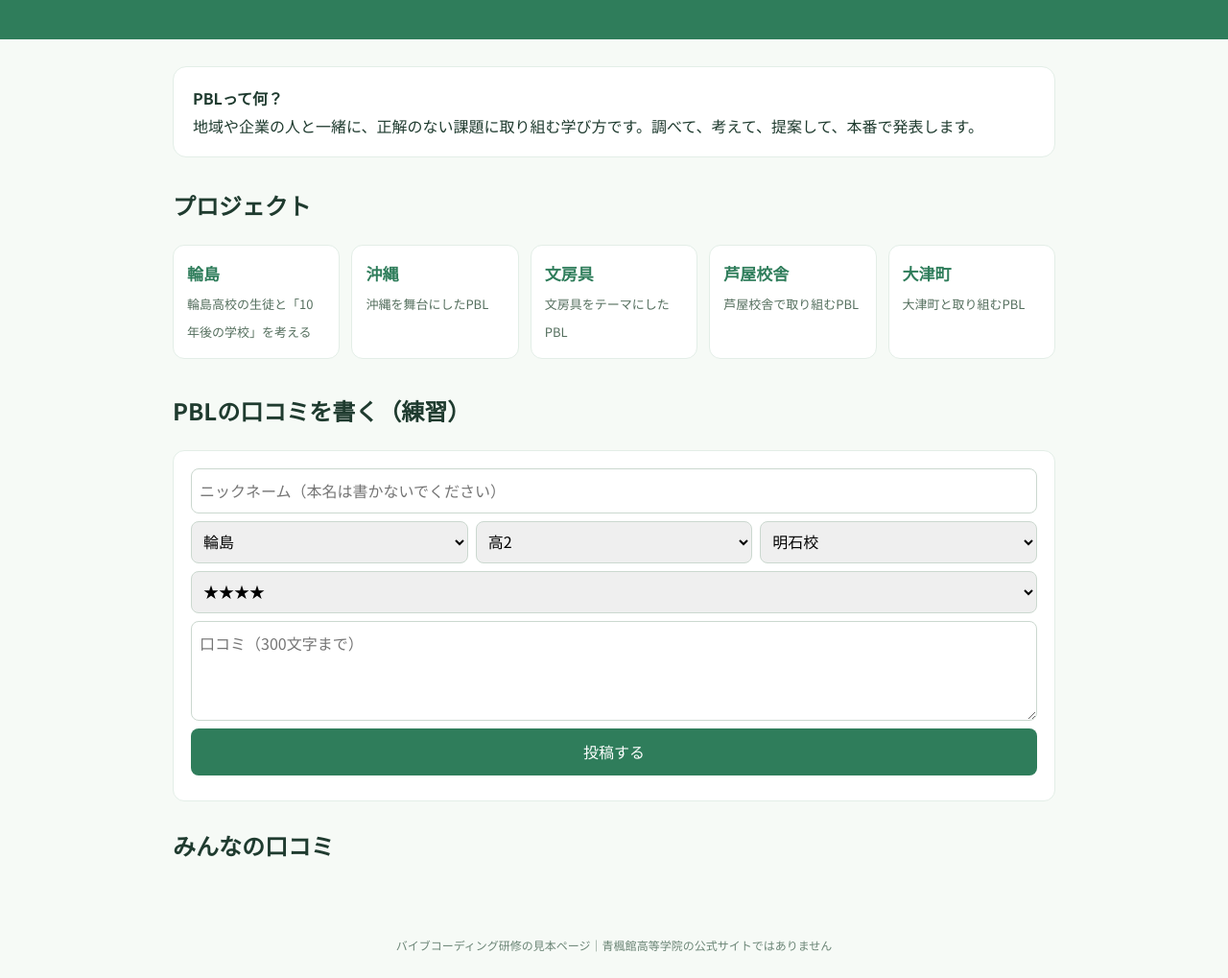
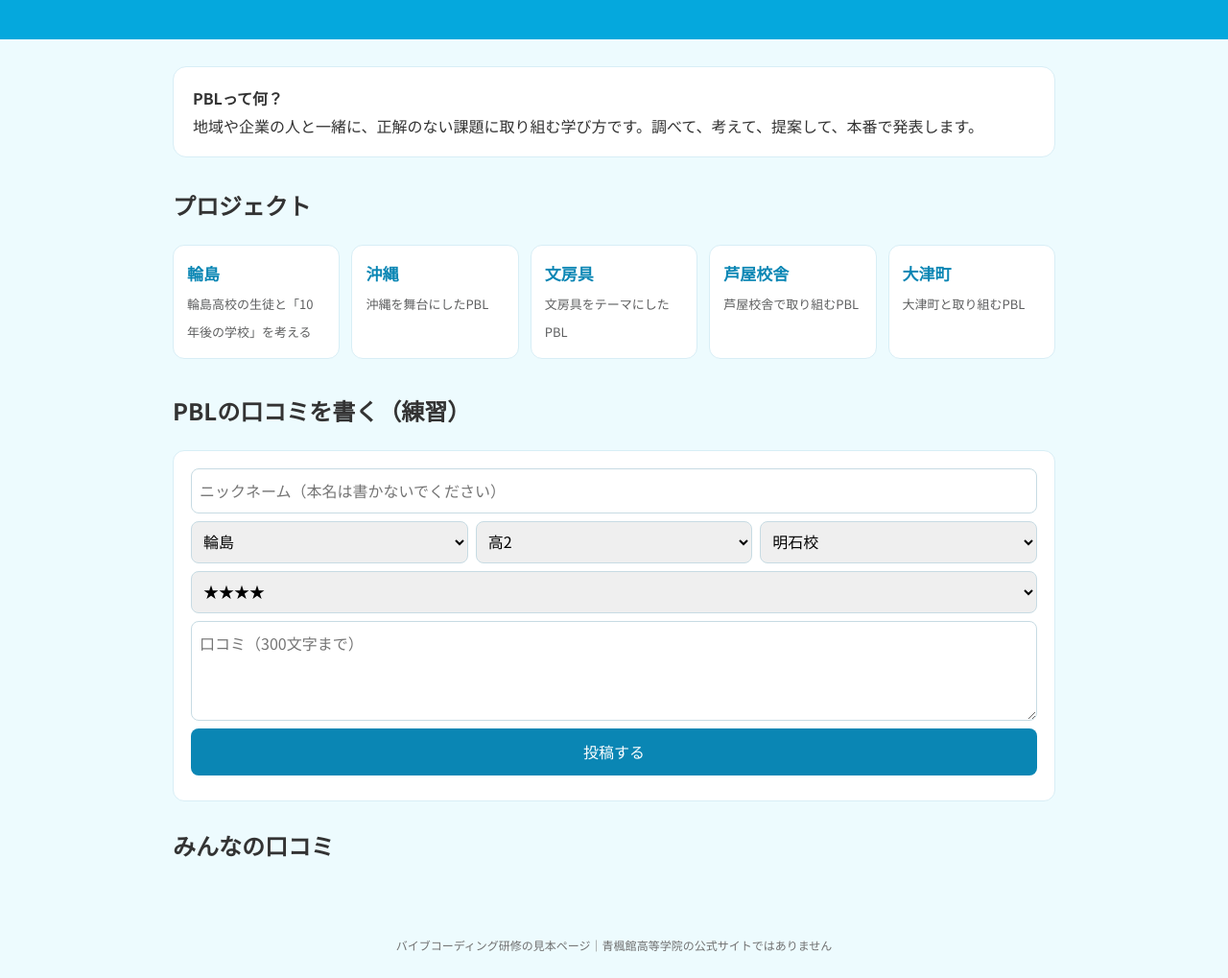
Before and after one commit to Teru2129/vibe-coding-kenshu, a plain HTML site: page lp.html in a window 1280 px wide. Shown: the part 189-1208 px from the top of the page at 96% size. Drawn offline with Linux system fonts and the light colour scheme; a script that the page names is missing.

Commit message:
Update styles in lp.html for improved design

```diff
--- a/lp.html
+++ b/lp.html
@@ -6,22 +6,22 @@
 <link href="https://fonts.googleapis.com/css2?family=Noto+Sans+JP:wght@400;700;900&display=swap" rel="stylesheet">
 <script src="config.js"></script>
 <style>
-body{margin:0;font-family:"Noto Sans JP",sans-serif;color:#1f3b2f;background:#f6faf6;line-height:1.8}
+body{margin:0;font-family:"Noto Sans JP",sans-serif;color:#333333;background:#edfbfe;line-height:1.8}
 .note-bar{background:#fff7e6;color:#8a5a00;font-size:13px;text-align:center;padding:6px}
-.hero{background:#2f7d5b;color:#fff;padding:56px 20px 44px;text-align:center}
+.hero{background:#05a8dd;color:#fff;padding:56px 20px 44px;text-align:center}
 .hero h1{font-size:32px;margin:0 0 8px;font-weight:900}.hero p{margin:0;opacity:.92}
 .wrap{max-width:920px;margin:0 auto;padding:28px 20px}
-.what{background:#fff;border-radius:14px;padding:18px 20px;border:1px solid #e3eee7}
+.what{background:#fff;border-radius:14px;padding:18px 20px;border:1px solid #d8eef6}
 .cards{display:grid;grid-template-columns:repeat(auto-fit,minmax(160px,1fr));gap:12px}
-.pj{background:#fff;border-radius:12px;border:1px solid #e3eee7;padding:14px}
-.pj b{display:block;font-size:17px;color:#2f7d5b}.pj span{font-size:13px;color:#56705f}
-form{background:#fff;border-radius:12px;padding:18px;display:grid;gap:8px;border:1px solid #e3eee7}
+.pj{background:#fff;border-radius:12px;border:1px solid #d8eef6;padding:14px}
+.pj b{display:block;font-size:17px;color:#0a86b4}.pj span{font-size:13px;color:#5f6061}
+form{background:#fff;border-radius:12px;padding:18px;display:grid;gap:8px;border:1px solid #d8eef6}
 .row{display:grid;grid-template-columns:repeat(3,1fr);gap:8px}
-input,select,textarea{font:inherit;padding:8px;border:1px solid #cbd8cf;border-radius:8px;width:100%;box-sizing:border-box}
-button{font:inherit;background:#2f7d5b;color:#fff;border:0;border-radius:8px;padding:10px;cursor:pointer}
-.rv{background:#fff;border-radius:10px;padding:10px 14px;margin:8px 0;font-size:14px;border:1px solid #e3eee7}
-.rv small{color:#6b8576}
-footer{text-align:center;font-size:12px;color:#6b8576;padding:24px}
+input,select,textarea{font:inherit;padding:8px;border:1px solid #c7dbe3;border-radius:8px;width:100%;box-sizing:border-box}
+button{font:inherit;background:#0a86b4;color:#fff;border:0;border-radius:8px;padding:10px;cursor:pointer}
+.rv{background:#fff;border-radius:10px;padding:10px 14px;margin:8px 0;font-size:14px;border:1px solid #d8eef6}
+.rv small{color:#707070}
+footer{text-align:center;font-size:12px;color:#707070;padding:24px}
 </style>
 </head>
 <body>
```
